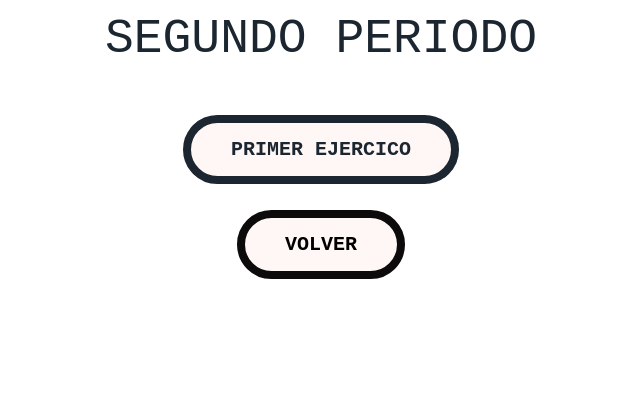
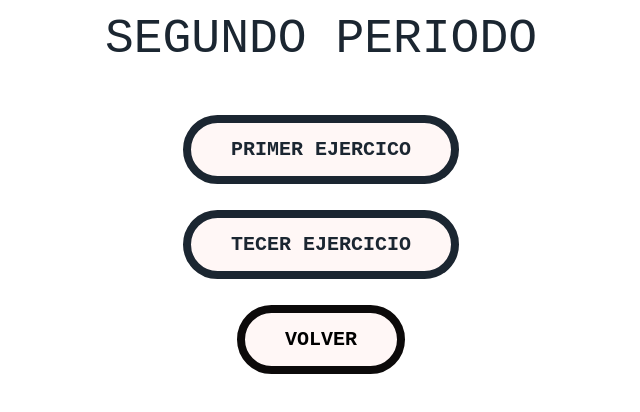
Before and after one commit to Susanacas12/trabajostec, a plain HTML site: page segundop.html in a window 1280 px wide. Shown: the whole page, without its empty margins (319-959 px from the left). Drawn offline with Linux system fonts and the light colour scheme.

Commit message:
Update segundop.html

```diff
--- a/segundop.html
+++ b/segundop.html
@@ -13,6 +13,10 @@
 
 		 <br><br><br><br><br>
 
+	 <font face="Courier New"><a class="ptr" href="a3.html" >TECER EJERCICIO</a></font>		</a>
+
+		 <br><br><br><br><br>
+
 
  <font face="Courier New"><a class="bs" href="index.html" >VOLVER</a></font></a>
 
```
